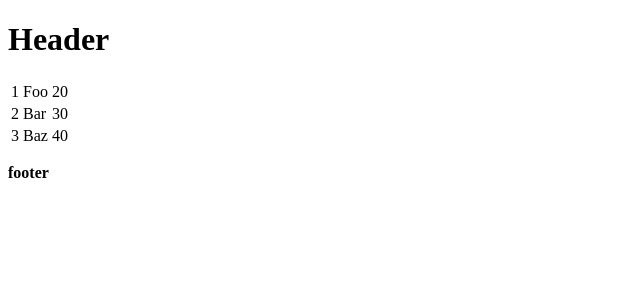
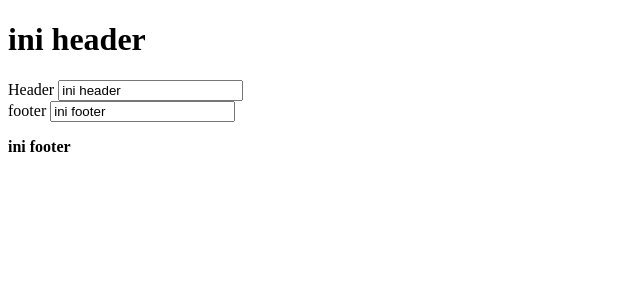
Before and after one commit to artdevil/learn-react, a React app: page / in a window 1280 px wide. Shown: the top 300 px of the page, without its empty margins (0-640 px from the left). Built offline with nearby package versions, Linux system fonts and the light colour scheme.

Commit message:
update props state

```diff
--- a/App.jsx
+++ b/App.jsx
@@ -4,12 +4,34 @@ import Content from './components/content.jsx';
 import Footer from './components/footer.jsx';
 
 export default class App extends React.Component {
+  constructor(props){
+    super(props);
+
+    this.state = {
+      header: "ini header",
+      footer: "ini footer"
+    };
+
+  }
+
+  changeHeader(e){
+    this.setState({header: e.target.value});
+  }
+
+  changeFooter(e){
+    this.setState({footer: e.target.value});
+  }
+
   render() {
     return (
       <div>
-        <Header />
-        <Content />
-        <Footer />
+        <Header header={this.state.header} />
+        <Content
+          valueState={this.state}
+          changeHeader={this.changeHeader.bind(this)}
+          changeFooter={this.changeFooter.bind(this)} />
+
+        <Footer footer={this.state.footer} />
       </div>
     )
   }
--- a/components/content.jsx
+++ b/components/content.jsx
@@ -1,39 +1,16 @@
 import React from 'react';
-import TableRow from './table_row.jsx';
 
 export default class Content extends React.Component{
-  constructor(){
-    super();
-
-    this.state = {
-      data:
-      [
-        {
-          "id": 1,
-          "name": "Foo",
-          "age": "20"
-        },
-        {
-          "id": 2,
-          "name": "Bar",
-          "age": "30"
-        },
-        {
-          "id": 3,
-          "name": "Baz",
-          "age": "40"
-        }
-      ]
-    }
-  }
-
   render(){
     return (
-      <table>
-        <tbody>
-          {this.state.data.map((person, i) => <TableRow key={i} data={person} />)}
-        </tbody>
-      </table>
+      <div>
+        <div>
+          <label>Header</label> <input value={this.props.valueState.header} onChange={this.props.changeHeader}/>
+        </div>
+        <div>
+          <label>footer</label> <input value={this.props.valueState.footer} onChange={this.props.changeFooter}/>
+        </div>
+      </div>
     )
   }
 }
--- a/components/footer.jsx
+++ b/components/footer.jsx
@@ -4,7 +4,7 @@ export default class Footer extends React.Component{
   render(){
     return (
       <div>
-        <p><b>footer</b></p>
+        <p><b>{this.props.footer}</b></p>
       </div>
     )
   }
--- a/components/header.jsx
+++ b/components/header.jsx
@@ -4,7 +4,7 @@ export default class Header extends React.Component{
   render(){
     return (
       <div>
-        <h1>Header</h1>
+        <h1>{this.props.header}</h1>
       </div>
     )
   }
--- a/components/table_row.jsx
+++ /dev/null
@@ -1,13 +0,0 @@
-import React from 'react';
-
-export default class TableRow extends React.Component{
-  render(){
-    return(
-      <tr>
-        <td>{this.props.data.id}</td>
-        <td>{this.props.data.name}</td>
-        <td>{this.props.data.age}</td>
-      </tr>
-    )
-  }
-}
```
